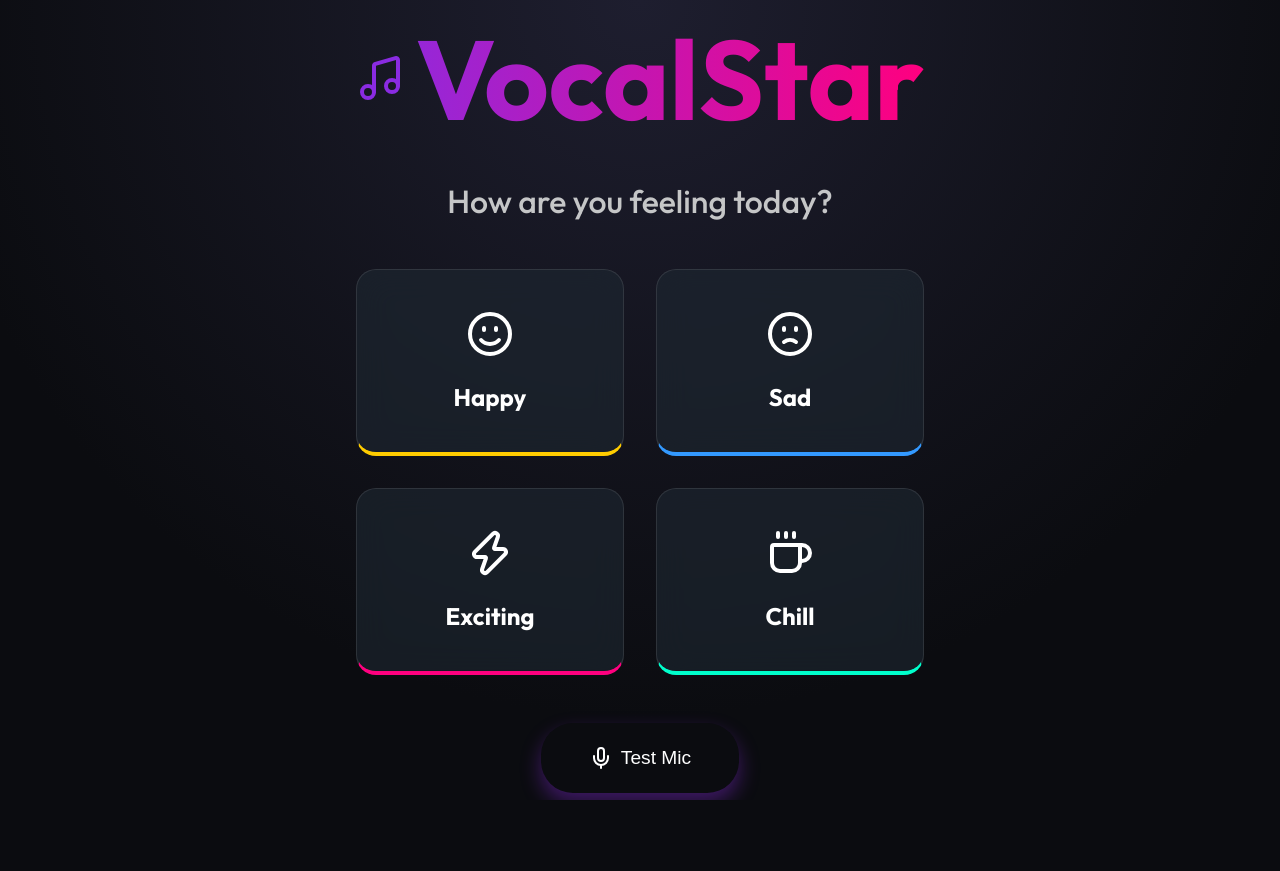
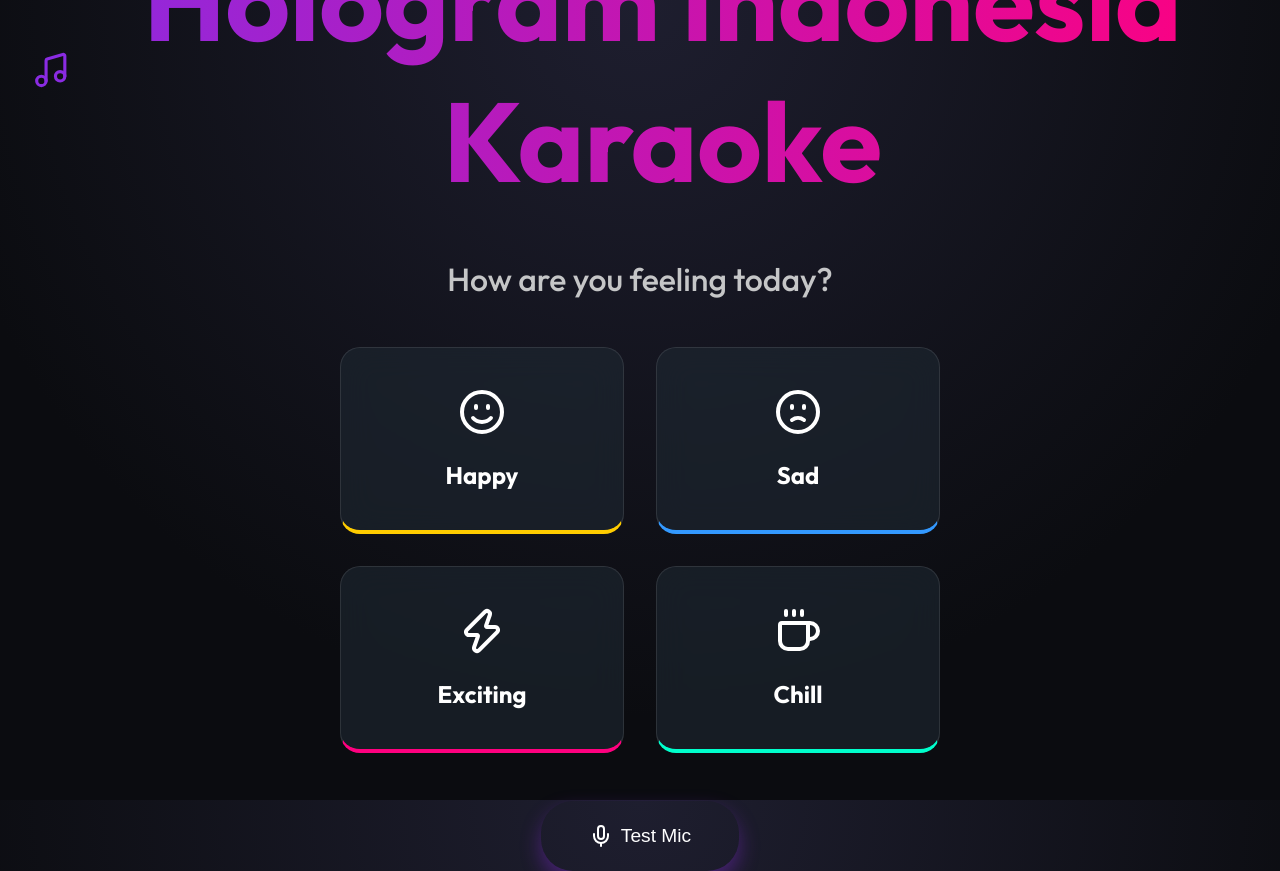
Before and after one commit to devhologram/Karaoke, a React (Vite) app: page / in a window 1280 px wide. Before the commit the page ends 800 px from the top, so only its background shows below. Built offline with nearby package versions, Linux system fonts and the light colour scheme.

Commit message:
style: rename app to Hologram Indonesia Karaoke

```diff
--- a/src/App.jsx
+++ b/src/App.jsx
@@ -413,11 +413,13 @@ function App() {
   if (!selectedMood) {
     return (
       <div className="app-container center-content">
-        <div className="logo large">
-          <Music className="icon" size={48} />
-          <h1>VocalStar</h1>
+        <div className="logo large" style={{ flexDirection: 'column', gap: '0.5rem' }}>
+          <div style={{ display: 'flex', alignItems: 'center', gap: '0.5rem' }}>
+            <Music className="icon" size={48} />
+            <h1>Hologram Indonesia Karaoke</h1>
+          </div>
         </div>
-        <h2 className="mood-title">How are you feeling today?</h2>
+        <h2 className="mood-title" style={{ marginTop: '1rem' }}>How are you feeling today?</h2>
         <div className="mood-grid">
           <button className="mood-card happy" onClick={() => setSelectedMood('happy')}>
             <Smile size={48} />
@@ -484,7 +486,7 @@ function App() {
         </div>
         <div className="logo">
           <Music className="icon" />
-          <h1>VocalStar</h1>
+          <h1>Hologram Indonesia Karaoke</h1>
         </div>
         <div className="score-display">
           Score: <span>{score}</span>
```
